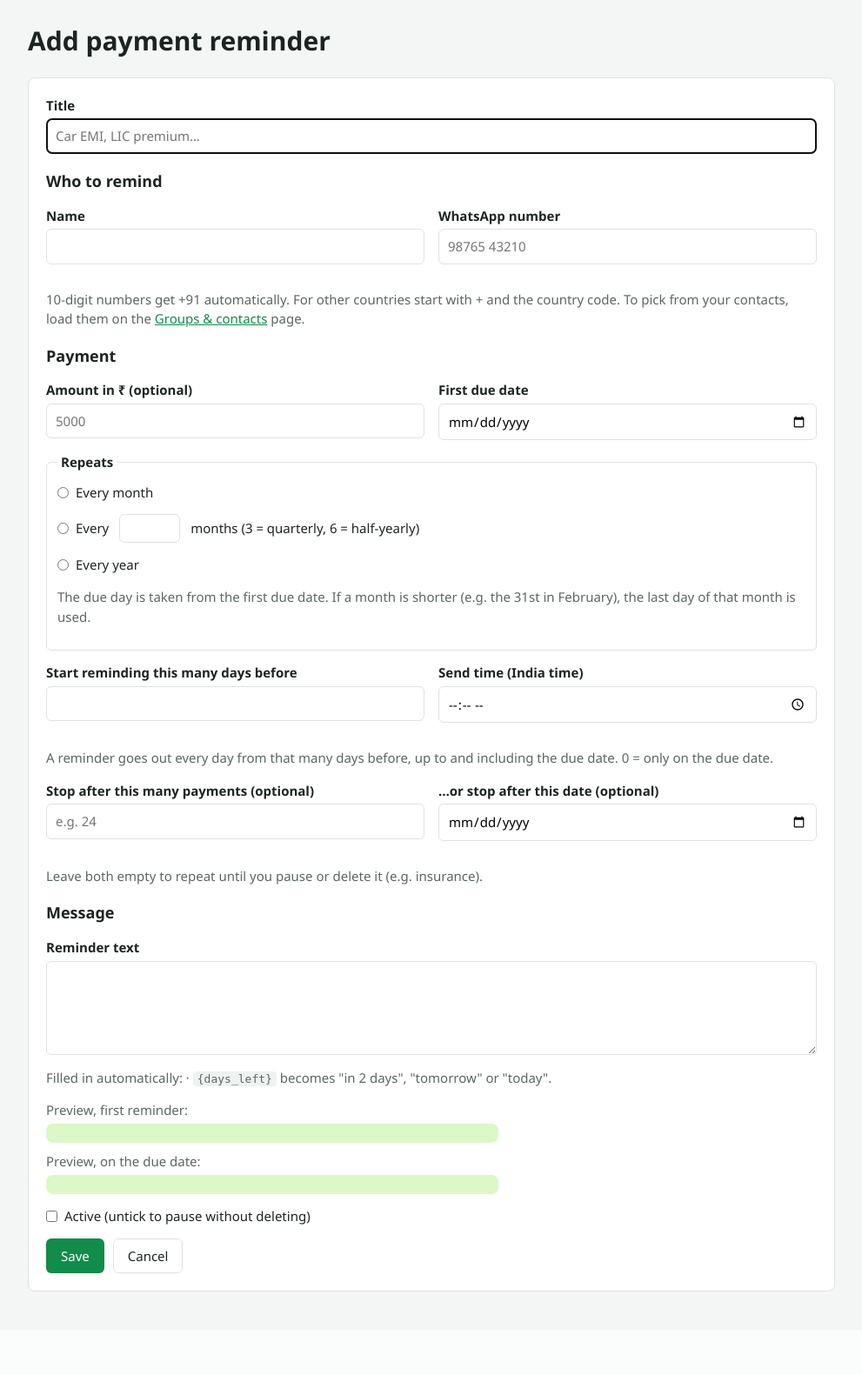
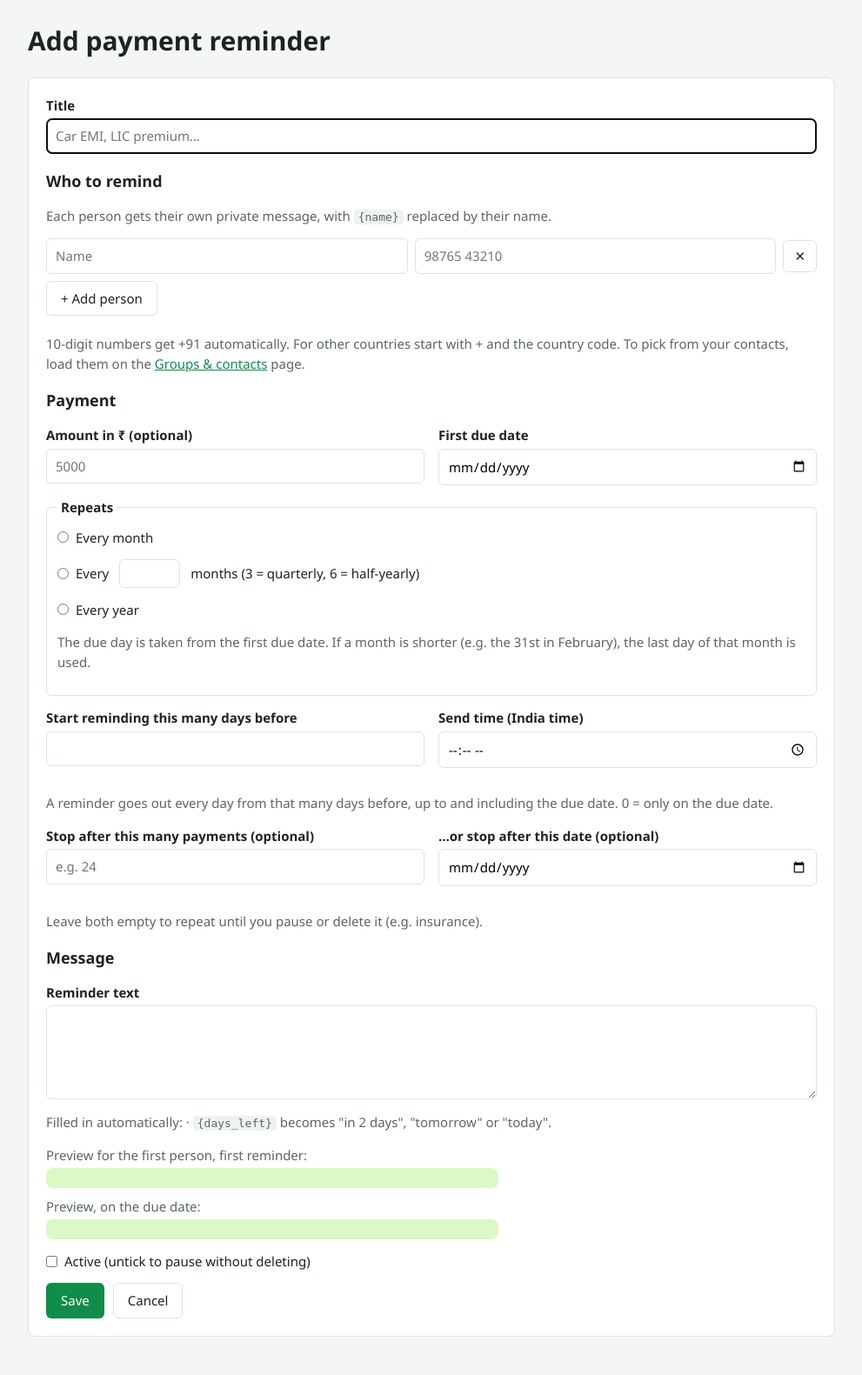
Before and after one commit to interiordesigningdashboard/Whatsapp-Message-Scheduler, a Node project: template views/payment_form.ejs in a window 1280 px wide. Shown: the part 49-1630 px from the top of the page at 87% size, without its empty margins (144-1135 px from the left). Before the commit the page ends 1534 px from the top, so only its background shows below. Run offline with Node 20 templates, Linux system fonts and the light colour scheme; the template is opened without the code that fills it, so the values that code supplies are empty.

Commit message:
Payment reminders: allow several people per reminder
- New payment_recipients table (migration 4 copies existing reminders)
- Form: add people from WhatsApp contacts or with + Add person, remove
  with the x button; duplicates are rejected
- Each person gets their own private message with their own {name};
  one failing number does not stop the others; failure alert lists who
- Payments list and Status show all people

Co-Authored-By: Claude Opus 5.5 <noreply@anthropic.com>
Claude-Session: https://claude.ai/code/session_01V7v6APYec9pJMWJbMzmnSn

```diff
--- a/public/style.css
+++ b/public/style.css
@@ -159,3 +159,8 @@ code { background: #eef2f0; padding: 1px 5px; border-radius: 4px; font-size: 13p
 .bubble { background: #dcf8c6; border-radius: 8px; padding: 8px 12px; margin: 4px 0 10px; white-space: pre-wrap; max-width: 520px; min-height: 1.5em; }
 details summary { cursor: pointer; color: var(--accent); margin-bottom: 8px; }
 .form h2 { margin-top: 18px; }
+
+.person-row { display: flex; gap: 8px; align-items: center; margin-bottom: 8px; }
+.person-row input { flex: 1 1 0; margin-top: 0 !important; }
+.person-row .remove-person { flex: 0 0 auto; padding: 6px 12px; }
+#add-person { margin-bottom: 6px; }
--- a/views/payment_form.ejs
+++ b/views/payment_form.ejs
@@ -8,24 +8,37 @@
   </label>
 
   <h2>Who to remind</h2>
+  <p class="muted">Each person gets their own private message, with <code>{name}</code> replaced by their name.</p>
   <% if (contacts.length) { %>
-    <label>Pick from your WhatsApp contacts (optional)
-      <input type="search" id="contact-pick" list="contact-list" placeholder="Start typing a name or number…" autocomplete="off">
+    <label>Add from your WhatsApp contacts
+      <input type="search" id="contact-pick" list="contact-list" placeholder="Start typing a name or number, then pick…" autocomplete="off">
       <datalist id="contact-list">
         <% contacts.forEach((c) => { %><option value="<%= c.name %> · +<%= c.phone %>"></option><% }) %>
       </datalist>
     </label>
   <% } %>
-  <div class="row">
-    <label>Name
-      <input type="text" name="person_name" value="<%= form.person_name %>" required maxlength="100">
-    </label>
-    <label>WhatsApp number
-      <input type="tel" name="phone" value="<%= form.phoneInput %>" required placeholder="98765 43210">
-    </label>
+
+  <div id="people">
+    <% const rows = form.people.length ? form.people : [{ name: '', phoneInput: '' }]; %>
+    <% rows.forEach((r) => { %>
+      <div class="person-row">
+        <input type="text" name="recipient_name" value="<%= r.name %>" placeholder="Name" maxlength="100" aria-label="Name">
+        <input type="tel" name="recipient_phone" value="<%= r.phoneInput %>" placeholder="98765 43210" aria-label="WhatsApp number">
+        <button type="button" class="btn btn-secondary remove-person" title="Remove this person">✕</button>
+      </div>
+    <% }) %>
   </div>
+  <button type="button" class="btn btn-secondary" id="add-person">+ Add person</button>
   <p class="muted">10-digit numbers get +91 automatically. For other countries start with + and the country code.
     <% if (!contacts.length) { %>To pick from your contacts, load them on the <a href="/groups">Groups &amp; contacts</a> page.<% } %></p>
+
+  <template id="person-template">
+    <div class="person-row">
+      <input type="text" name="recipient_name" placeholder="Name" maxlength="100" aria-label="Name">
+      <input type="tel" name="recipient_phone" placeholder="98765 43210" aria-label="WhatsApp number">
+      <button type="button" class="btn btn-secondary remove-person" title="Remove this person">✕</button>
+    </div>
+  </template>
 
   <h2>Payment</h2>
   <div class="row">
@@ -73,7 +86,7 @@
   <p class="muted">Filled in automatically: <% placeholders.forEach((p) => { %><code>{<%= p %>}</code> <% }) %>
     · <code>{days_left}</code> becomes "in 2 days", "tomorrow" or "today".</p>
   <div class="preview-box">
-    <div class="muted">Preview, first reminder:</div>
+    <div class="muted">Preview for the first person, first reminder:</div>
     <div id="preview-first" class="bubble"></div>
     <div class="muted">Preview, on the due date:</div>
     <div id="preview-last" class="bubble"></div>
@@ -99,14 +112,40 @@
 
 <script>
   const form = document.getElementById('pay-form');
+  const people = document.getElementById('people');
+
+  function addPerson(name, phone) {
+    // Reuse an empty row if there is one, otherwise add a new row.
+    let row = [...people.querySelectorAll('.person-row')].find((r) =>
+      !r.querySelector('[name=recipient_name]').value && !r.querySelector('[name=recipient_phone]').value);
+    if (!row) {
+      row = document.getElementById('person-template').content.firstElementChild.cloneNode(true);
+      people.appendChild(row);
+    }
+    row.querySelector('[name=recipient_name]').value = name || '';
+    row.querySelector('[name=recipient_phone]').value = phone || '';
+    if (!name) row.querySelector('[name=recipient_name]').focus();
+    updatePreview();
+  }
+
+  document.getElementById('add-person').addEventListener('click', () => addPerson('', ''));
+  people.addEventListener('click', (e) => {
+    if (!e.target.classList.contains('remove-person')) return;
+    const rows = people.querySelectorAll('.person-row');
+    if (rows.length > 1) e.target.closest('.person-row').remove();
+    else rows[0].querySelectorAll('input').forEach((i) => { i.value = ''; });
+    updatePreview();
+  });
+
   const pick = document.getElementById('contact-pick');
   if (pick) {
     pick.addEventListener('input', () => {
       const m = /^(.*) · (\+\d+)$/.exec(pick.value);
       if (!m) return;
-      form.person_name.value = m[1];
-      form.phone.value = m[2];
-      updatePreview();
+      const already = [...people.querySelectorAll('[name=recipient_phone]')].some((i) => i.value.replace(/\D/g, '') === m[2].replace(/\D/g, ''));
+      if (!already) addPerson(m[1], m[2]);
+      pick.value = '';
+      pick.blur();
     });
   }
 
@@ -115,7 +154,9 @@
     clearTimeout(timer);
     timer = setTimeout(async () => {
       const body = {};
-      ['title', 'person_name', 'amount', 'message', 'first_due_date', 'remind_days_before'].forEach((k) => { body[k] = form[k].value; });
+      ['title', 'amount', 'message', 'first_due_date', 'remind_days_before'].forEach((k) => { body[k] = form[k].value; });
+      const firstName = people.querySelector('[name=recipient_name]');
+      body.person_name = firstName ? firstName.value : '';
       try {
         const res = await fetch('/payments/preview', { method: 'POST', headers: { 'Content-Type': 'application/json' }, body: JSON.stringify(body) });
         const j = await res.json();
--- a/views/status.ejs
+++ b/views/status.ejs
@@ -49,7 +49,7 @@
         <tr>
           <td><%= t.prettyDateTime(u.when) %></td>
           <td><span class="muted"><%= u.kind %>:</span> <a href="<%= u.url %>"><%= u.label %></a></td>
-          <td><%= u.groups === 'person' ? 'person' : u.groups + ' group' + (u.groups === 1 ? '' : 's') %></td>
+          <td><%= u.people ? u.people + (u.people === 1 ? ' person' : ' people') : u.groups + ' group' + (u.groups === 1 ? '' : 's') %></td>
           <td><% if (u.hasContent) { %><span class="tag tag-ok">ready</span><% } else { %><a class="tag tag-warn" href="<%= u.url %>">needs content</a><% } %></td>
         </tr>
       <% }) %>
```
Also changed, not shown: PLAN.md (+4 -4 lines), src/db.js (+11 -0 lines), src/models.js (+35 -9 lines), src/routes/payments.js (+33 -11 lines), src/scheduler.js (+14 -11 lines), views/payments.ejs (+7 -3 lines), README.md.
